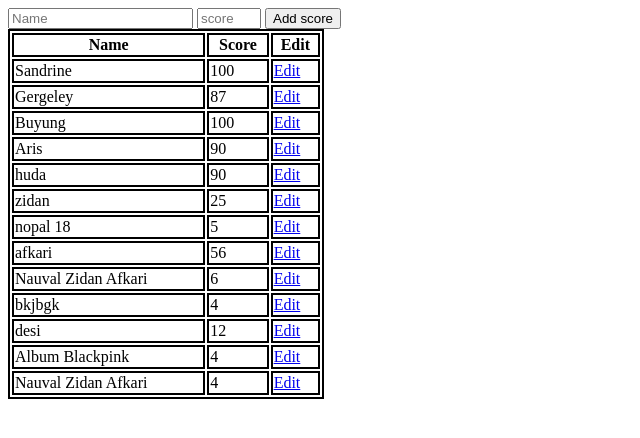
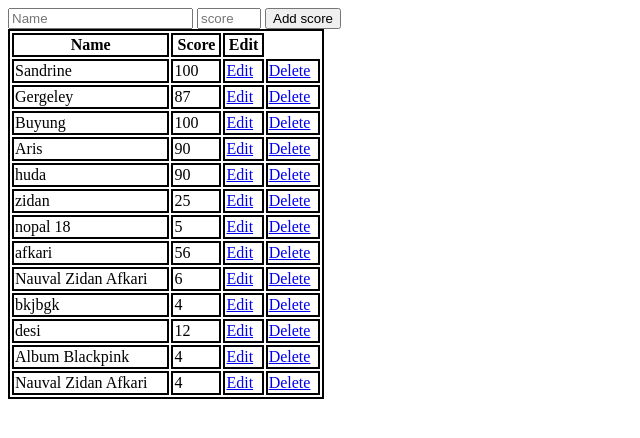
Before and after one commit to nauval84/score, a Flask app: page / in a window 1280 px wide. Shown: the top 438 px of the page, without its empty margins (0-640 px from the left). Run offline with Flask 3, Linux system fonts and the light colour scheme; some libraries are stand-ins or nearby versions.

Commit message:
Add files via upload

```diff
--- a/score/app.py
+++ b/score/app.py
@@ -51,3 +51,8 @@ def edit_data(id):
         edt_score = request.form.get("score")
         db.execute('UPDATE score set name = ?, score = ? where id = ?', edt_name, edt_score, id)
         return redirect("/")
+
+@app.route("/delete/<id>", methods=["GET"])
+def delete(id):
+    db.execute("delete from score WHERE id = ?", id)
+    return redirect("/")
--- a/score/templates/index.html
+++ b/score/templates/index.html
@@ -39,6 +39,10 @@
                     <td>
                         <a href="/edit/{{x['id'] }}">Edit</a>
                     </td>
+                    <td>
+                        <a href="/delete/{{x['id'] }}"
+                        onclick="return confirm('apakah anda yakin ingin menghapus?');">Delete</a>
+                    </td>
                 </tr>
                 {% endfor %}
             </tbody>
```
Also changed, not shown: score/score.db.
